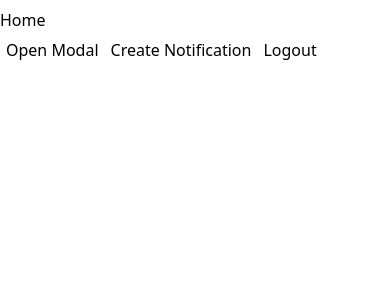
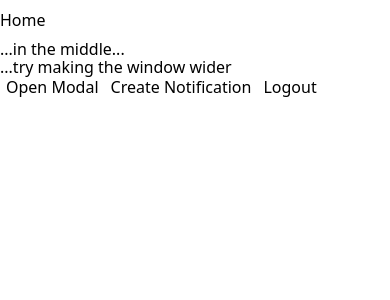
Before and after one commit to weslord/front-kit, a React (Create React App) app: page / in a window 390 px wide. Shown: the top 300 px of the page. Built offline with nearby package versions, Linux system fonts and the light colour scheme; sample sign-in values are in the browser's storage.

Commit message:
Demonstrate mobile- and desktop-only utility classes

```diff
--- a/src/app/home/Home.tsx
+++ b/src/app/home/Home.tsx
@@ -23,6 +23,11 @@ export const Home = () => {
     return (
         <div>
             <h1>Home</h1>
+            <div className='desktop-only'>
+                Try making the window narrower...
+            </div>
+            <div>...in the middle...</div>
+            <div className='mobile-only'>...try making the window wider</div>
             <div>
                 <Button onClick={openModal}>Open Modal</Button>
                 <Button onClick={createNotification}>
```
